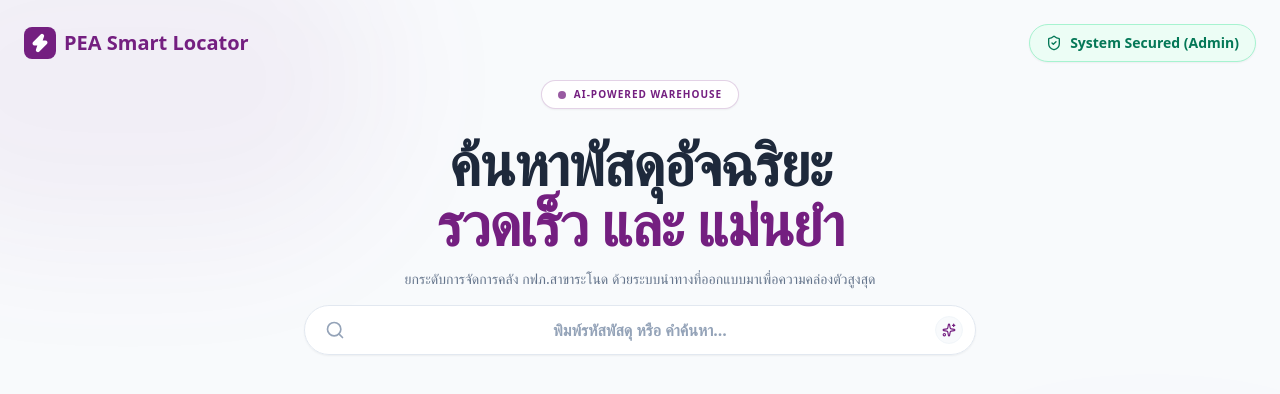
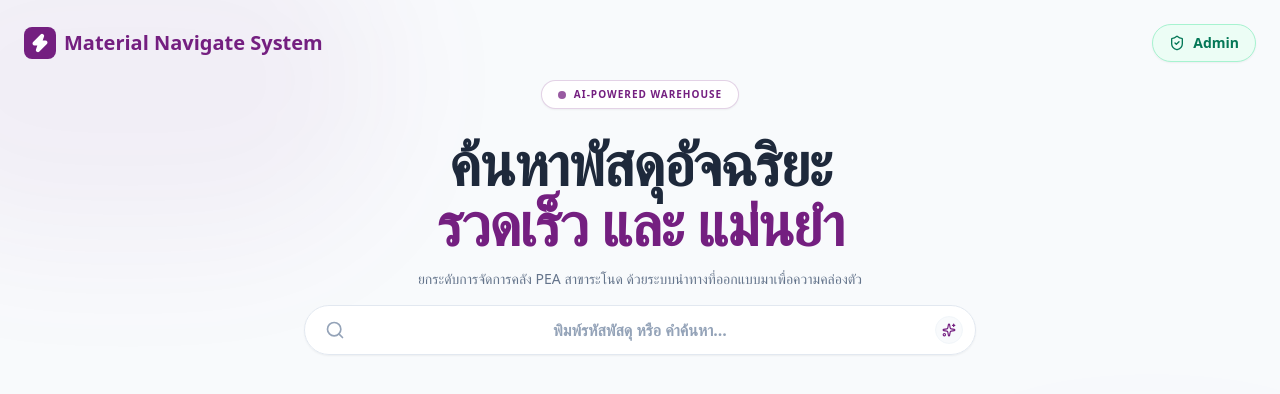
Before and after one commit to wachirawitmalee/pea-smart-locator, a Next.js app: page / in a window 1280 px wide. Shown: the top 394 px of the page. Built offline with nearby package versions, Linux system fonts and the light colour scheme.

Commit message:
ปรับปรุงโค้ดและแก้ไขฟังก์ชันการทำงาน

```diff
--- a/app/admin/layout.tsx
+++ b/app/admin/layout.tsx
@@ -138,7 +138,7 @@ export default function AdminLayout({ children }: { children: React.ReactNode })
           <div className="flex items-center gap-3">
             <div className="bg-white/20 p-2 rounded-lg"><ShieldAlert size={24} /></div>
             <div>
-              <h1 className="text-lg font-black tracking-widest uppercase">PEA Admin Portal</h1>
+              <h1 className="text-lg font-black tracking-widest uppercase">Admin Material Navigate System </h1>
               <p className="text-[10px] font-medium text-white/70">ระบบจัดการฐานข้อมูล กฟภ.สาขาระโนด</p>
             </div>
           </div>
--- a/app/page.tsx
+++ b/app/page.tsx
@@ -10,13 +10,13 @@ export default function Home() {
       <div className="absolute top-0 left-0 w-full p-4 sm:p-6 flex justify-between items-center z-10">
         <div className="flex items-center gap-2 text-[#741F80] font-black text-lg sm:text-xl">
           <div className="bg-[#741F80] text-white p-1.5 rounded-lg"><Zap size={20} fill="currentColor" /></div>
-          PEA Smart Locator
+          Material Navigate System
         </div>
         <Link
           href="/admin"
           className="flex items-center gap-2 px-4 py-2 bg-emerald-50 text-emerald-700 rounded-full font-bold text-xs sm:text-sm hover:bg-emerald-100 transition shadow-sm border border-emerald-200"
         >
-          <ShieldCheck size={16} /> <span className="hidden sm:inline">System Secured (Admin)</span><span className="sm:hidden">Admin</span>
+          <ShieldCheck size={16} /> <span className="hidden sm:inline"> Admin </span><span className="sm:hidden">Admin</span>
         </Link>
       </div>
 
@@ -30,7 +30,7 @@ export default function Home() {
         </h1>
 
         <p className="text-slate-500 font-medium text-sm max-w-lg mx-auto">
-          ยกระดับการจัดการคลัง กฟภ.สาขาระโนด ด้วยระบบนำทางที่ออกแบบมาเพื่อความคล่องตัวสูงสุด
+          ยกระดับการจัดการคลัง PEA สาขาระโนด ด้วยระบบนำทางที่ออกแบบมาเพื่อความคล่องตัว
         </p>
 
         <div className="mt-8 w-full max-w-2xl mx-auto relative z-50">
```
